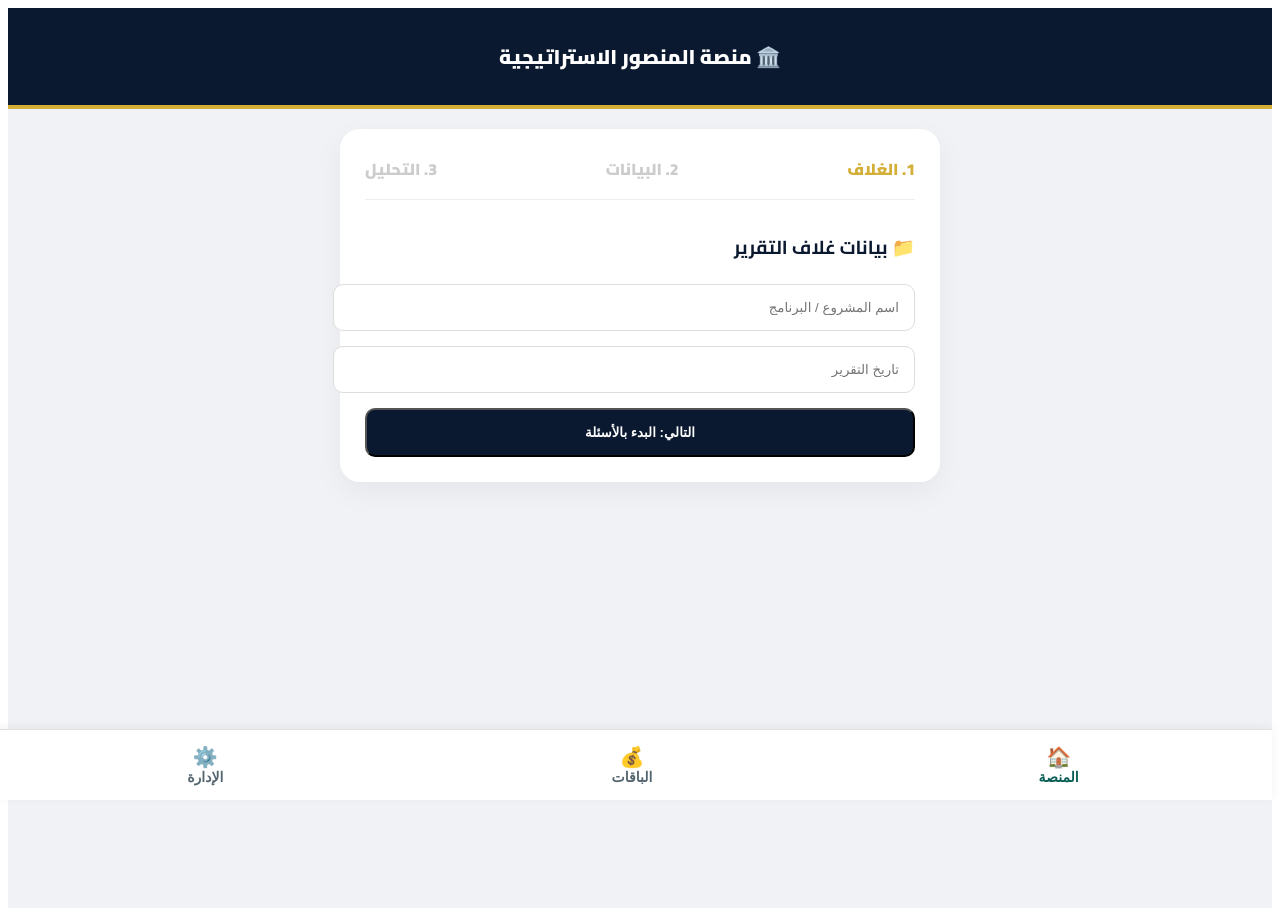
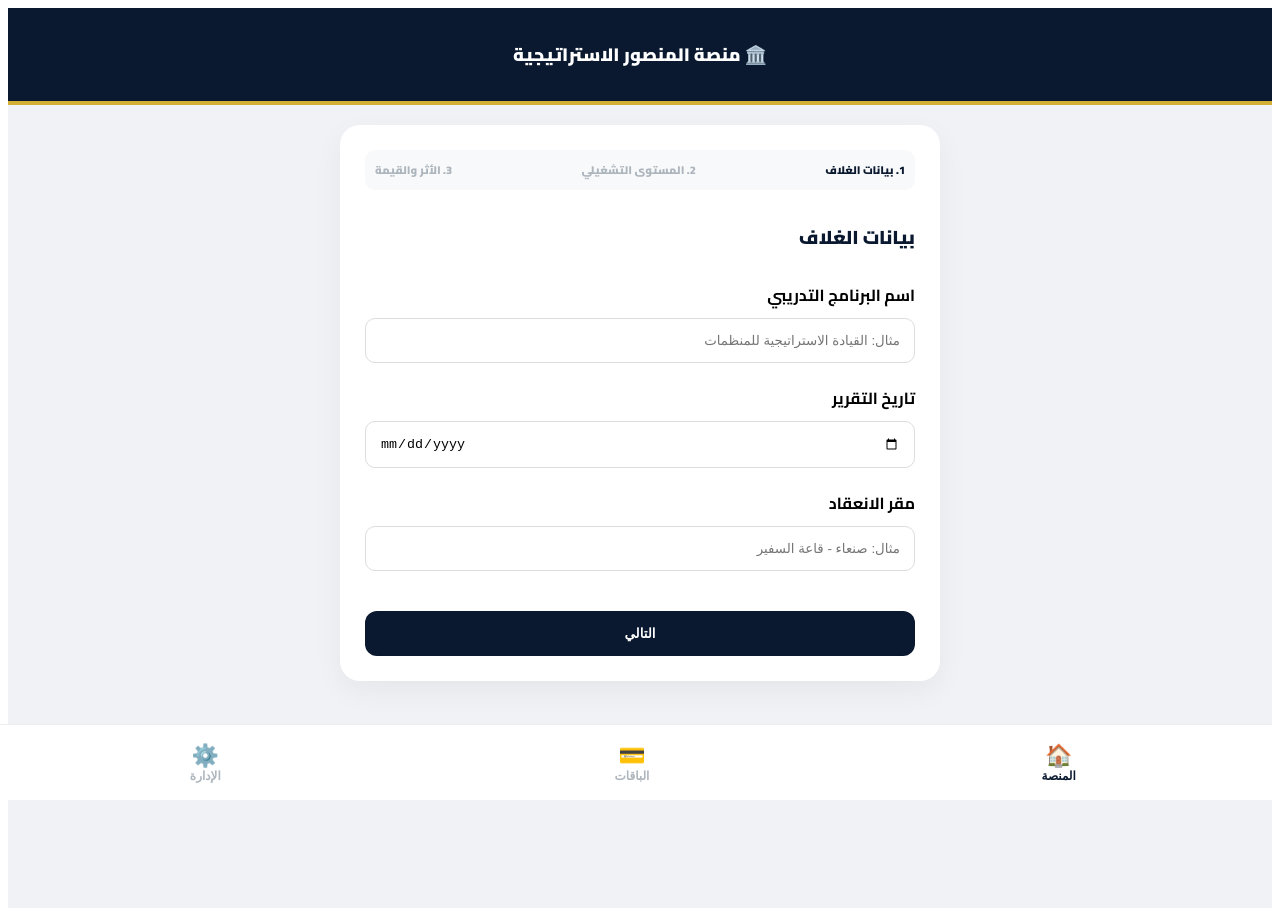
Before and after one commit to al-mansoour-ai/almansour-executive, a Next.js app: page / in a window 1280 px wide. Built offline with nearby package versions, Linux system fonts and the light colour scheme.

Commit message:
Update index.js

```diff
--- a/pages/index.js
+++ b/pages/index.js
@@ -3,9 +3,11 @@ import Head from 'next/head';
 import { trainingData } from '../src/data/training';
 import PricingSection from '../src/components/Pricing';
 
-export default function SovereignEvolution() {
-  const [activeTab, setActiveTab] = useState('platform'); // platform, pricing, admin
-  const [currentStep, setCurrentStep] = useState(0); // 0: Cover, 1: Data, 2: Analysis
+export default function SovereignWizard() {
+  const [activeTab, setActiveTab] = useState('platform');
+  const [currentStep, setCurrentStep] = useState(0);
+
+  const totalSteps = trainingData.steps.length;
 
   return (
     <div dir="rtl" style={{ backgroundColor: "#f0f2f5", minHeight: "100vh", fontFamily: "'Cairo', sans-serif", paddingBottom: "100px" }}>
@@ -14,9 +16,9 @@ export default function SovereignEvolution() {
         <link href="https://fonts.googleapis.com/css2?family=Cairo:wght@400;700;900&display=swap" rel="stylesheet" />
       </Head>
 
-      {/* الهيدر السيادي */}
+      {/* الهيدر */}
       <div style={{ background: "#0a192f", color: "white", padding: "30px 20px", textAlign: "center", borderBottom: "4px solid #d4af37" }}>
-        <h2 style={{ fontSize: "20px", fontWeight: 900, margin: 0 }}>🏛️ منصة المنصور الاستراتيجية</h2>
+        <h2 style={{ fontSize: "18px", fontWeight: 900, margin: 0 }}>🏛️ منصة المنصور الاستراتيجية</h2>
       </div>
 
       <div style={{ maxWidth: "600px", margin: "20px auto", padding: "0 20px" }}>
@@ -27,57 +29,59 @@ export default function SovereignEvolution() {
           <div style={{ background: "white", borderRadius: "20px", padding: "25px", boxShadow: "0 10px 30px rgba(0,0,0,0.05)" }}>
 
             {/* مؤشر الخطوات */}
-            <div style={{ display: "flex", justifyContent: "space-between", marginBottom: "30px", borderBottom: "1px solid #eee", paddingBottom: "15px" }}>
-              <span style={{ fontWeight: 900, color: currentStep === 0 ? "#d4af37" : "#ccc" }}>1. الغلاف</span>
-              <span style={{ fontWeight: 900, color: currentStep === 1 ? "#d4af37" : "#ccc" }}>2. البيانات</span>
-              <span style={{ fontWeight: 900, color: currentStep === 2 ? "#d4af37" : "#ccc" }}>3. التحليل</span>
+            <div style={{ display: "flex", justifyContent: "space-between", marginBottom: "30px", background: "#f8f9fa", padding: "10px", borderRadius: "10px" }}>
+              {trainingData.steps.map((s, i) => (
+                <div key={i} style={{ fontSize: "11px", fontWeight: 900, color: i === currentStep ? "#0a192f" : "#adb5bd" }}>
+                  {i + 1}. {s.label}
+                </div>
+              ))}
             </div>
 
-            {/* محتوى الخطوة 0: صفحة الغلاف */}
-            {currentStep === 0 && (
-              <div>
-                <h3 style={{ color: "#0a192f" }}>📁 بيانات غلاف التقرير</h3>
-                <input style={{ width: "100%", padding: "15px", marginBottom: "15px", borderRadius: "10px", border: "1px solid #ddd" }} placeholder="اسم المشروع / البرنامج" />
-                <input style={{ width: "100%", padding: "15px", marginBottom: "15px", borderRadius: "10px", border: "1px solid #ddd" }} placeholder="تاريخ التقرير" />
-                <button onClick={() => setCurrentStep(1)} style={{ width: "100%", background: "#0a192f", color: "white", padding: "15px", borderRadius: "10px", fontWeight: 900 }}>التالي: البدء بالأسئلة</button>
+            <h3 style={{ color: "#0a192f", fontWeight: 900, marginBottom: "25px" }}>{trainingData.steps[currentStep].label}</h3>
+
+            {/* الحقول النصية (للغلاف) */}
+            {trainingData.steps[currentStep].fields && trainingData.steps[currentStep].fields.map(f => (
+              <div key={f.id} style={{ marginBottom: "20px" }}>
+                <label style={{ display: "block", fontWeight: 700, marginBottom: "8px" }}>{f.label}</label>
+                <input type={f.type} placeholder={f.placeholder} style={{ width: "100%", padding: "14px", borderRadius: "10px", border: "1px solid #ddd", boxSizing: "border-box" }} />
               </div>
-            )}
+            ))}
 
-            {/* محتوى الخطوة 1: الأسئلة مع الأمثلة */}
-            {currentStep === 1 && (
-              <div>
-                <h3 style={{ color: "#0a192f" }}>📝 الأسئلة المنهجية</h3>
-                {trainingData.questions.slice(0, 4).map((q) => (
-                  <div key={q.id} style={{ marginBottom: "25px" }}>
-                    <label style={{ fontWeight: 900, display: "block", marginBottom: "8px" }}>{q.id}. {q.q}</label>
-                    <div style={{ fontSize: "11px", color: "#7f8c8d", background: "#f8f9fa", padding: "10px", borderRadius: "8px", borderRight: "4px solid #d4af37" }}>
-                      <b>💡 إرشاد:</b> {q.hint}<br/>
-                      <i style={{ color: "#27ae60" }}>{q.example}</i>
-                    </div>
-                    <textarea style={{ width: "100%", padding: "12px", marginTop: "10px", borderRadius: "8px", border: "1px solid #eee" }} rows="3" placeholder="اكتب هنا..."></textarea>
-                  </div>
-                ))}
-                <div style={{ display: "flex", gap: "10px" }}>
-                  <button onClick={() => setCurrentStep(0)} style={{ flex: 1, background: "#eee", padding: "15px", borderRadius: "10px" }}>السابق</button>
-                  <button onClick={() => setCurrentStep(2)} style={{ flex: 2, background: "#0a192f", color: "white", padding: "15px", borderRadius: "10px" }}>التالي</button>
+            {/* الأسئلة العلمية مع الأمثلة */}
+            {trainingData.steps[currentStep].questions && trainingData.steps[currentStep].questions.map(q => (
+              <div key={q.id} style={{ marginBottom: "35px" }}>
+                <label style={{ display: "block", fontWeight: 900, marginBottom: "10px", fontSize: "16px" }}>{q.id}. {q.q}</label>
+                <div style={{ background: "#fff9db", padding: "12px", borderRadius: "8px", borderRight: "4px solid #fab005", marginBottom: "15px", fontSize: "12px" }}>
+                  <b>💡 إرشاد:</b> {q.hint}<br/>
+                  <i style={{ color: "#2f9e44", display: "block", marginTop: "5px" }}>{q.example}</i>
                 </div>
+                <textarea rows="4" style={{ width: "100%", padding: "15px", borderRadius: "10px", border: "1px solid #eee", boxSizing: "border-box" }} placeholder="اكتب هنا..."></textarea>
               </div>
-            )}
+            ))}
+
+            {/* أزرار التنقل */}
+            <div style={{ display: "flex", gap: "12px", marginTop: "40px" }}>
+              {currentStep > 0 && (
+                <button onClick={() => setCurrentStep(currentStep - 1)} style={{ flex: 1, padding: "15px", borderRadius: "12px", border: "1px solid #ddd", background: "white", fontWeight: 700 }}>السابق</button>
+              )}
+              {currentStep < totalSteps - 1 ? (
+                <button onClick={() => setCurrentStep(currentStep + 1)} style={{ flex: 2, padding: "15px", borderRadius: "12px", background: "#0a192f", color: "white", fontWeight: 900, border: "none" }}>التالي</button>
+              ) : (
+                <button style={{ flex: 2, padding: "15px", borderRadius: "12px", background: "#d4af37", color: "#0a192f", fontWeight: 900, border: "none" }}>توليد التقرير النهائي 📄</button>
+              )}
+            </div>
           </div>
         )}
       </div>
 
-      {/* الشريط السفلي المستوحى من واتساب */}
-      <nav style={{ position: "fixed", bottom: 0, width: "100%", background: "#ffffff", height: "70px", display: "flex", alignItems: "center", borderTop: "1px solid #e0e0e0", boxShadow: "0 -2px 10px rgba(0,0,0,0.05)" }}>
-        <button onClick={() => setActiveTab('platform')} style={{ flex: 1, border: "none", background: "none", color: activeTab === 'platform' ? '#075e54' : '#54656f', fontSize: "14px", fontWeight: 700 }}>
-          <div style={{ fontSize: "20px" }}>🏠</div>المنصة
-        </button>
-        <button onClick={() => setActiveTab('pricing')} style={{ flex: 1, border: "none", background: "none", color: activeTab === 'pricing' ? '#075e54' : '#54656f', fontSize: "14px", fontWeight: 700 }}>
-          <div style={{ fontSize: "20px" }}>💰</div>الباقات
-        </button>
-        <button onClick={() => setActiveTab('admin')} style={{ flex: 1, border: "none", background: "none", color: activeTab === 'admin' ? '#075e54' : '#54656f', fontSize: "14px", fontWeight: 700 }}>
-          <div style={{ fontSize: "20px" }}>⚙️</div>الإدارة
-        </button>
+      {/* شريط التنقل السفلي الاحترافي */}
+      <nav style={{ position: "fixed", bottom: 0, width: "100%", height: "75px", background: "white", display: "flex", borderTop: "1px solid #eee", zIndex: 1000 }}>
+        {[ {id: 'platform', l: 'المنصة', i: '🏠'}, {id: 'pricing', l: 'الباقات', i: '💳'}, {id: 'admin', l: 'الإدارة', i: '⚙️'} ].map(tab => (
+          <button key={tab.id} onClick={() => setActiveTab(tab.id)} style={{ flex: 1, border: "none", background: "none", color: activeTab === tab.id ? "#0a192f" : "#adb5bd" }}>
+            <div style={{ fontSize: "22px" }}>{tab.i}</div>
+            <div style={{ fontSize: "12px", fontWeight: 900 }}>{tab.l}</div>
+          </button>
+        ))}
       </nav>
     </div>
   );
```
